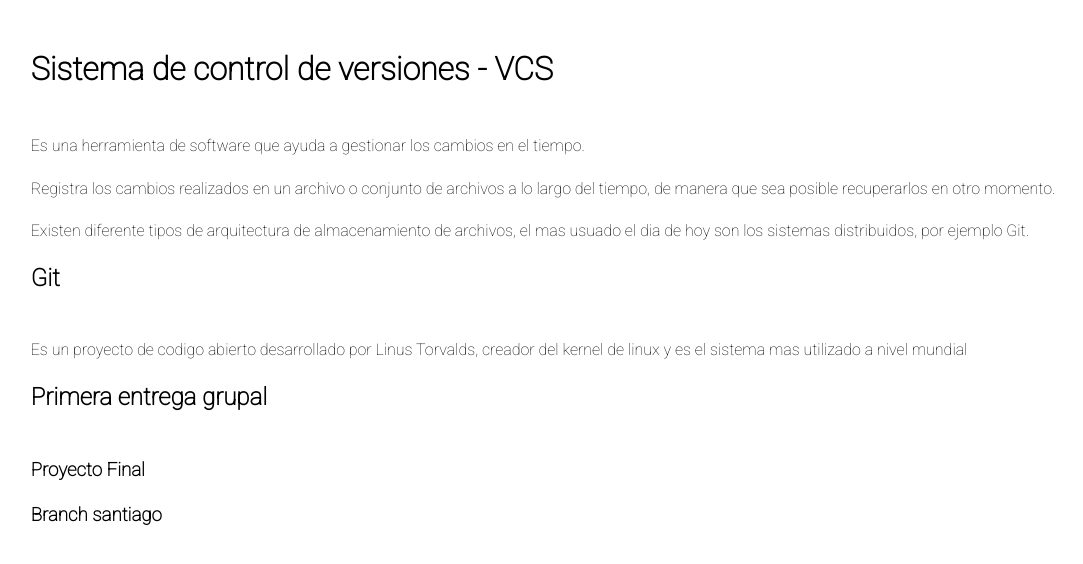
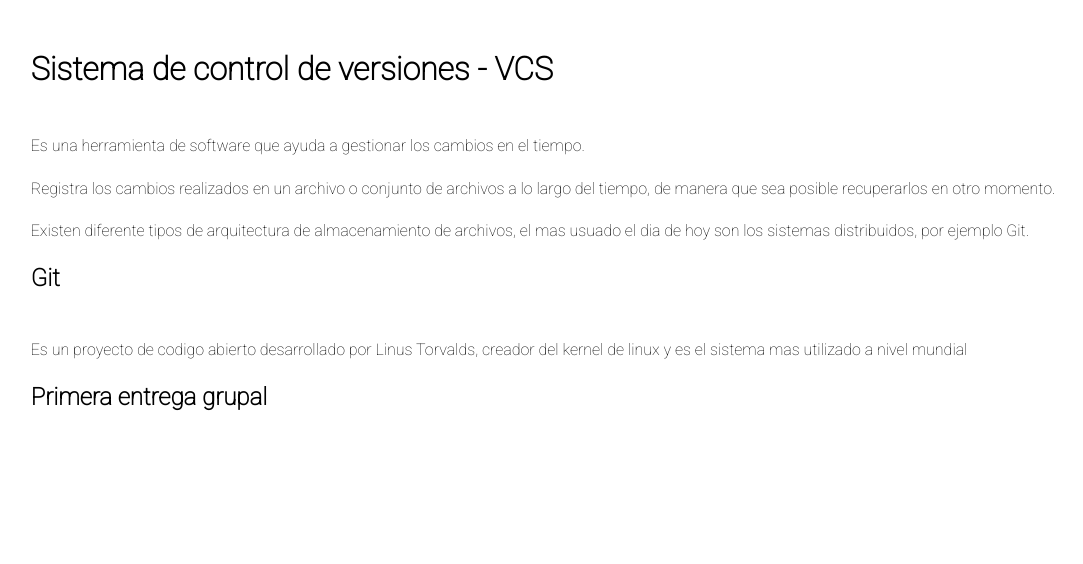
Before and after one commit to DiegoDS30/Entrega_grupal, a plain HTML site: page index.html in a window 1280 px wide. Shown: the whole page, without its empty margins (43-1126 px from the left). Drawn offline with Linux system fonts and the light colour scheme.

Commit message:
Update index.html

```diff
--- a/index.html
+++ b/index.html
@@ -22,7 +22,6 @@
     <p>Es un proyecto de codigo abierto desarrollado por Linus Torvalds, creador del kernel de linux y es el sistema mas utilizado a nivel mundial</p>
 
     <h2> Primera entrega grupal</h2>
-    <h3> Proyecto Final <h3>
-    <h3> Branch santiago</h3>
+
 </body>
 </html>
```
